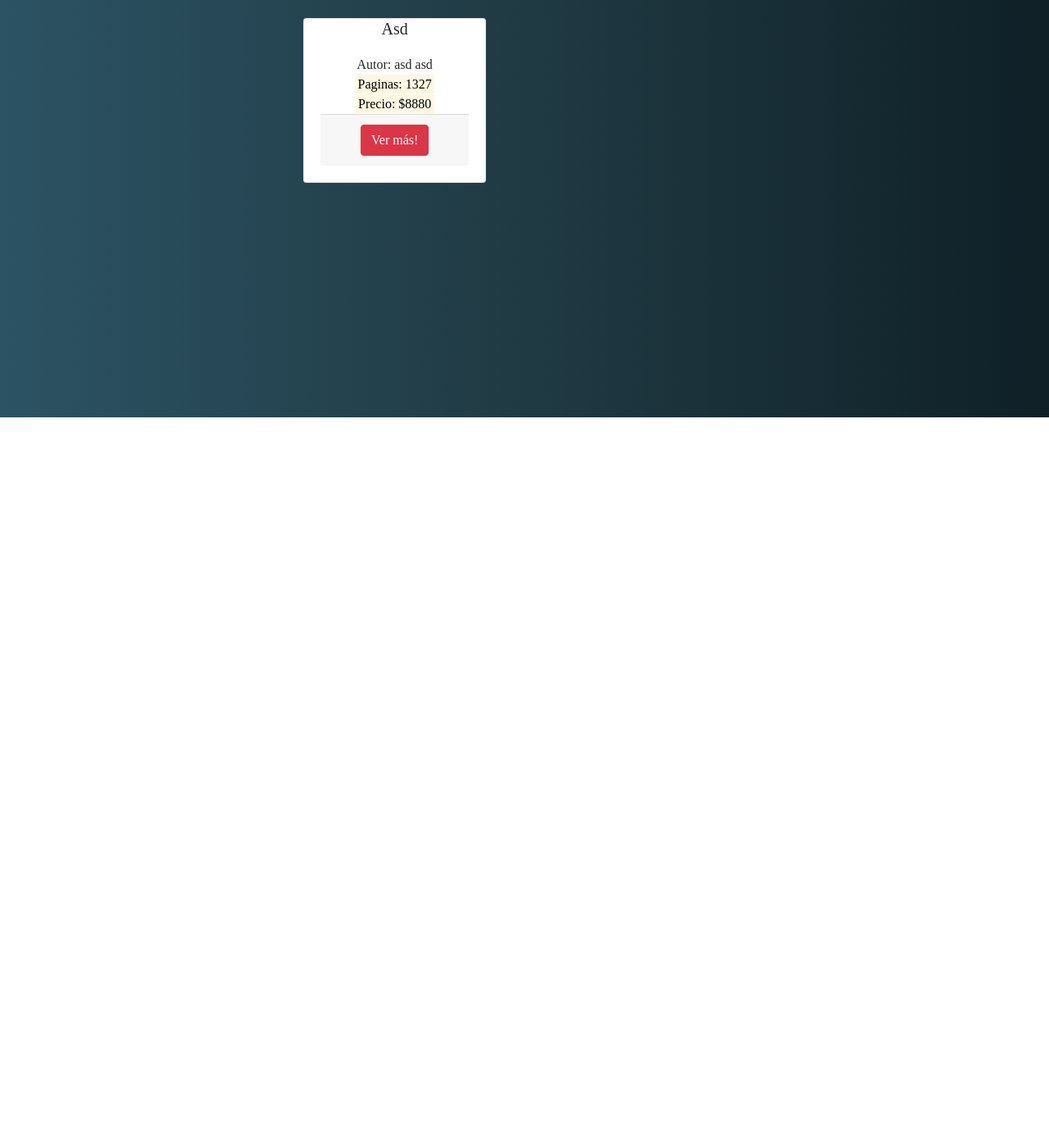
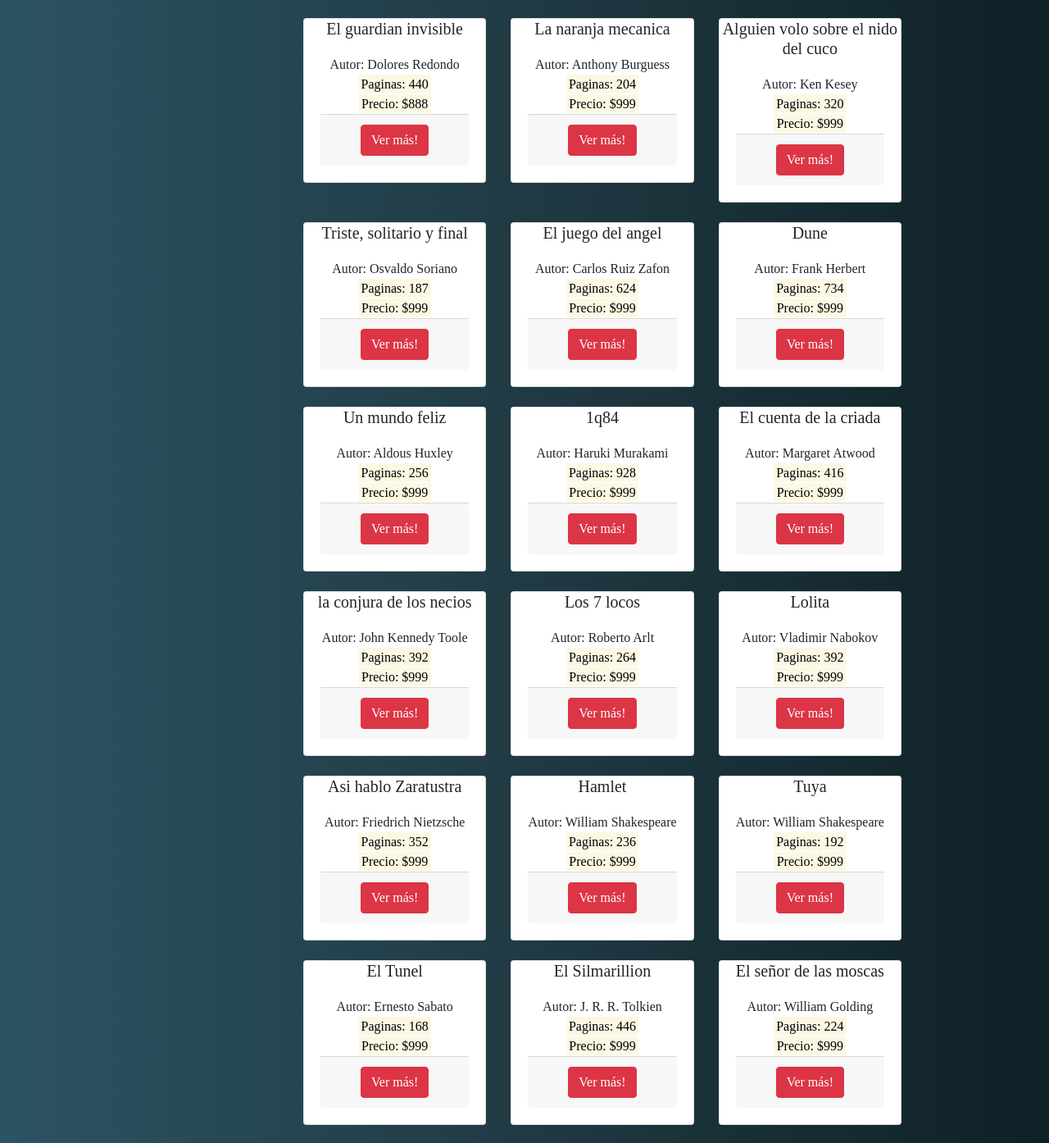
Before and after one commit to ValenzuelaH/nombrePendienteII-Front, a React (Create React App) app: page / in a window 1280 px wide. Shown: the part 291-1685 px from the top of the page at 82% size. Before the commit the page ends 800 px from the top, so only its background shows below. Built offline with nearby package versions, Linux system fonts and the light colour scheme; no server answers; a web font is replaced by a local one.

Commit message:
Add dataset

```diff
--- a/src/App.js
+++ b/src/App.js
@@ -84,6 +84,12 @@ class App extends React.Component {
           </div>
         </div>
       )
+
+    return(
+      <div>
+        <Footer/>
+      </div>
+    )
   }
 }
 
--- a/src/Books.json
+++ b/src/Books.json
@@ -22,11 +22,144 @@
             "priceInPesos": 777
        },
        {
-            "name": "Asd",
-            "authorName": "asd asd",
-            "releaseYear": 19442,
-            "amountOfPages": 1327,
-            "priceInPesos": 8880
-       }
+            "name": "El guardian invisible",
+            "authorName": "Dolores Redondo",
+            "releaseYear":  2012,
+            "amountOfPages": 440,
+            "priceInPesos": 888
+       },
+       {
+            "name": "La naranja mecanica",
+            "authorName": "Anthony Burguess",
+            "releaseYear": 1962,
+            "amountOfPages": 204,
+            "priceInPesos": 999
+        },
+        {
+            "name": "Alguien volo sobre el nido del cuco",
+            "authorName": "Ken Kesey",
+            "releaseYear": 1959,
+            "amountOfPages": 320,
+            "priceInPesos": 999
+        },
+        {
+            "name": "Triste, solitario y final",
+            "authorName": "Osvaldo Soriano",
+            "releaseYear": 1973,
+            "amountOfPages": 187,
+            "priceInPesos": 999
+        },
+        {
+            "name": "El juego del angel",
+            "authorName": "Carlos Ruiz Zafon",
+            "releaseYear": 2997,
+            "amountOfPages": 624,
+            "priceInPesos": 999
+        },
+        {
+            "name": "Dune",
+            "authorName": "Frank Herbert",
+            "releaseYear": 1965,
+            "amountOfPages": 734,
+            "priceInPesos": 999
+        },
+        {
+            "name": "Un mundo feliz",
+            "authorName": "Aldous Huxley",
+            "releaseYear": 1932,
+            "amountOfPages": 256,
+            "priceInPesos": 999
+        },
+        {
+            "name": "1q84",
+            "authorName": "Haruki Murakami",
+            "releaseYear": 2011,
+            "amountOfPages": 928,
+            "priceInPesos": 999
+        },
+        {
+            "name": "El cuenta de la criada",
+            "authorName": "Margaret Atwood",
+            "releaseYear": 1985,
+            "amountOfPages": 416,
+            "priceInPesos": 999
+        },
+        {
+            "name": "la conjura de los necios",
+            "authorName": "John Kennedy Toole",
+            "releaseYear": 1980,
+            "amountOfPages": 392,
+            "priceInPesos": 999
+        },
+        {
+            "name": "Los 7 locos",
+            "authorName": "Roberto Arlt",
+            "releaseYear": 1929,
+            "amountOfPages": 264,
+            "priceInPesos": 999
+        },
+        {
+            "name": "Lolita",
+            "authorName": "Vladimir Nabokov",
+            "releaseYear": 1955,
+            "amountOfPages": 392,
+            "priceInPesos": 999
+        },
+        {
+            "name": "Asi hablo Zaratustra",
+            "authorName": "Friedrich Nietzsche",
+            "releaseYear": 1883,
+            "amountOfPages": 352,
+            "priceInPesos": 999
+        },
+        {
+            "name": "Hamlet",
+            "authorName": "William Shakespeare",
+            "releaseYear": 1609,
+            "amountOfPages": 236,
+            "priceInPesos": 999
+        },
+        {
+            "name": "Tuya",
+            "authorName": "William Shakespeare",
+            "releaseYear": 2005,
+            "amountOfPages": 192,
+            "priceInPesos": 999
+        },
+        {
+            "name": "El Tunel",
+            "authorName": "Ernesto Sabato",
+            "releaseYear": 1946,
+            "amountOfPages": 168,
+            "priceInPesos": 999
+        },
+        {
+            "name": "El Silmarillion",
+            "authorName": "J. R. R. Tolkien",
+            "releaseYear": 1977,
+            "amountOfPages": 446,
+            "priceInPesos": 999
+        },
+        {
+            "name": "El señor de las moscas",
+            "authorName": "William Golding",
+            "releaseYear": 1954,
+            "amountOfPages": 224,
+            "priceInPesos": 999
+        },
+        {
+            "name": "Harry Potter",
+            "authorName": "J. K. Rowling",
+            "releaseYear": 1997,
+            "amountOfPages": 680,
+            "priceInPesos": 999
+        },
+        {
+            "name": "Juego de Tronos",
+            "authorName": "George R. R. Martin",
+            "releaseYear": 1996,
+            "amountOfPages": 694,
+            "priceInPesos": 999
+        }
     ]
 }
```
